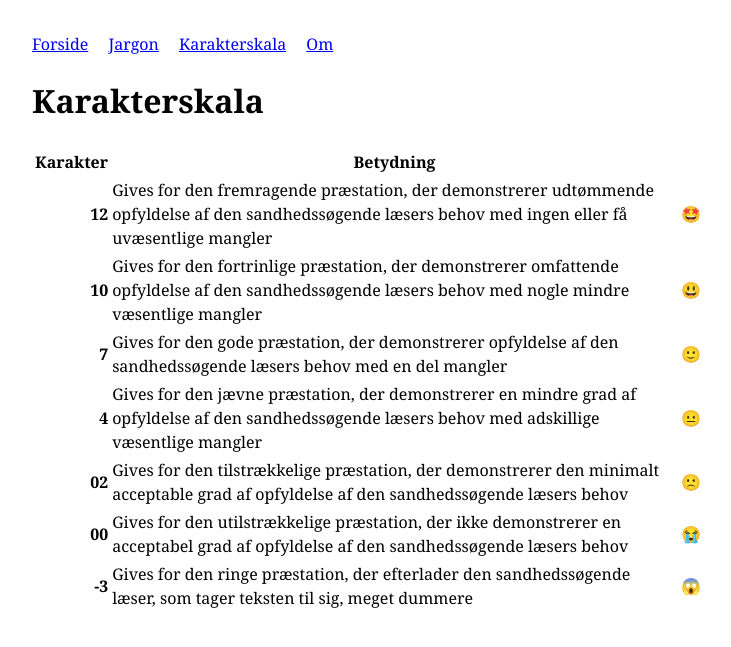
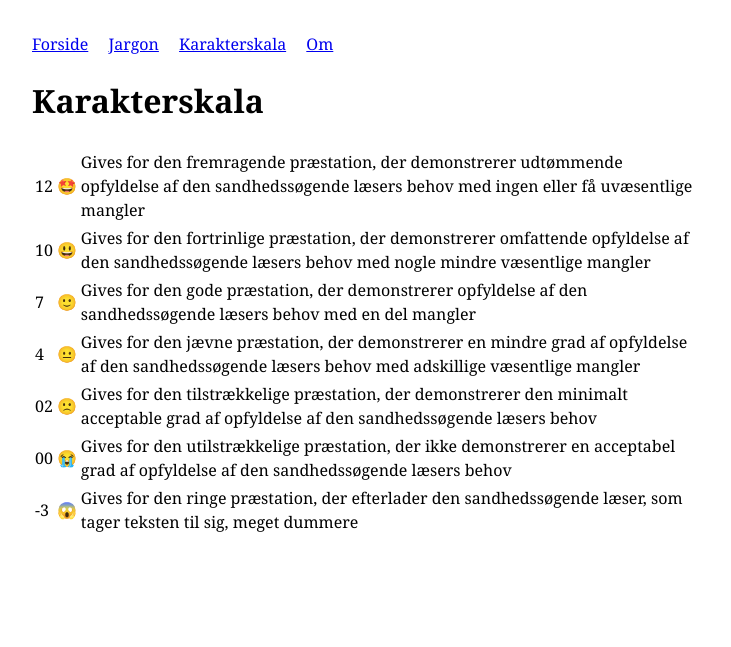
Before and after one commit to MichaelOAppel/OmJournalistik, a Jekyll site: the page built from karakterskala.md, in a window 1280 px wide. Shown: the top 647 px of the page, without its empty margins (272-1003 px from the left). Built offline with Jekyll 4.4.1, drawn with Linux system fonts in a browser that asks for light colours.

Commit message:
Update karakterskala.md

```diff
--- a/karakterskala.md
+++ b/karakterskala.md
@@ -6,12 +6,40 @@ permalink: /karakterskala/
 
 # Karakterskala
 
-| Karakter | Betydning |  |
-| ---: | --- | :---: |
-| **12** | Gives for den fremragende præstation, der demonstrerer udtømmende opfyldelse af den sandhedssøgende læsers behov med ingen eller få uvæsentlige mangler | 🤩 |
-| **10** | Gives for den fortrinlige præstation, der demonstrerer omfattende opfyldelse af den sandhedssøgende læsers behov med nogle mindre væsentlige mangler | 😃 |
-| **7** | Gives for den gode præstation, der demonstrerer opfyldelse af den sandhedssøgende læsers behov med en del mangler | 🙂 |
-| **4** | Gives for den jævne præstation, der demonstrerer en mindre grad af opfyldelse af den sandhedssøgende læsers behov med adskillige væsentlige mangler | 😐 |
-| **02** | Gives for den tilstrækkelige præstation, der demonstrerer den minimalt acceptable grad af opfyldelse af den sandhedssøgende læsers behov | 🙁 |
-| **00** | Gives for den utilstrækkelige præstation, der ikke demonstrerer en acceptabel grad af opfyldelse af den sandhedssøgende læsers behov | 😭 |
-| **-3** | Gives for den ringe præstation, der efterlader den sandhedssøgende læser, som tager teksten til sig, meget dummere | 😱 |
+<table class="karakterskala">
+  <tr>
+    <td>12</td>
+    <td>🤩</td>
+    <td>Gives for den fremragende præstation, der demonstrerer udtømmende opfyldelse af den sandhedssøgende læsers behov med ingen eller få uvæsentlige mangler</td>
+  </tr>
+  <tr>
+    <td>10</td>
+    <td>😃</td>
+    <td>Gives for den fortrinlige præstation, der demonstrerer omfattende opfyldelse af den sandhedssøgende læsers behov med nogle mindre væsentlige mangler</td>
+  </tr>
+  <tr>
+    <td>7</td>
+    <td>🙂</td>
+    <td>Gives for den gode præstation, der demonstrerer opfyldelse af den sandhedssøgende læsers behov med en del mangler</td>
+  </tr>
+  <tr>
+    <td>4</td>
+    <td>😐</td>
+    <td>Gives for den jævne præstation, der demonstrerer en mindre grad af opfyldelse af den sandhedssøgende læsers behov med adskillige væsentlige mangler</td>
+  </tr>
+  <tr>
+    <td>02</td>
+    <td>🙁</td>
+    <td>Gives for den tilstrækkelige præstation, der demonstrerer den minimalt acceptable grad af opfyldelse af den sandhedssøgende læsers behov</td>
+  </tr>
+  <tr>
+    <td>00</td>
+    <td>😭</td>
+    <td>Gives for den utilstrækkelige præstation, der ikke demonstrerer en acceptabel grad af opfyldelse af den sandhedssøgende læsers behov</td>
+  </tr>
+  <tr>
+    <td>-3</td>
+    <td>😱</td>
+    <td>Gives for den ringe præstation, der efterlader den sandhedssøgende læser, som tager teksten til sig, meget dummere</td>
+  </tr>
+</table>
```
